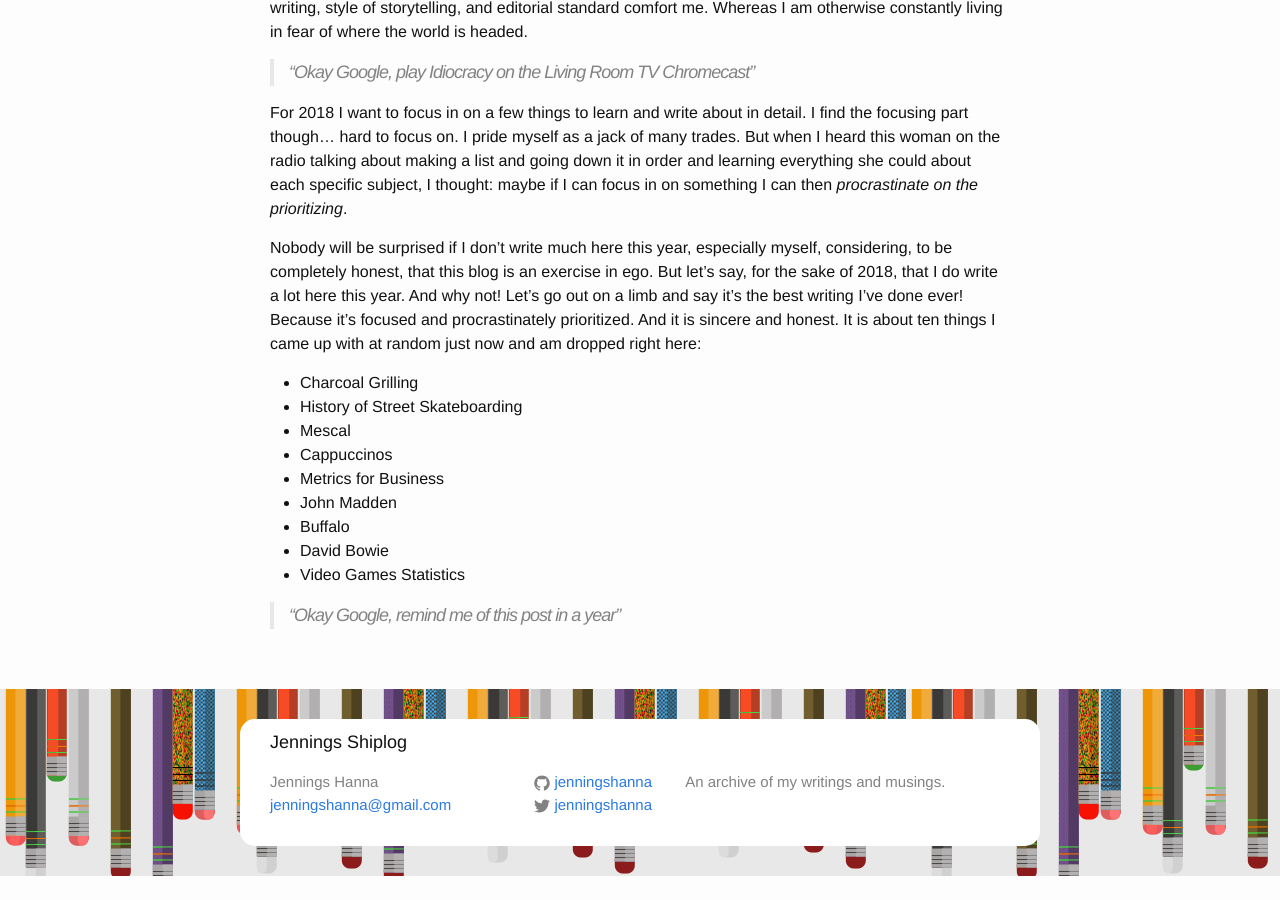
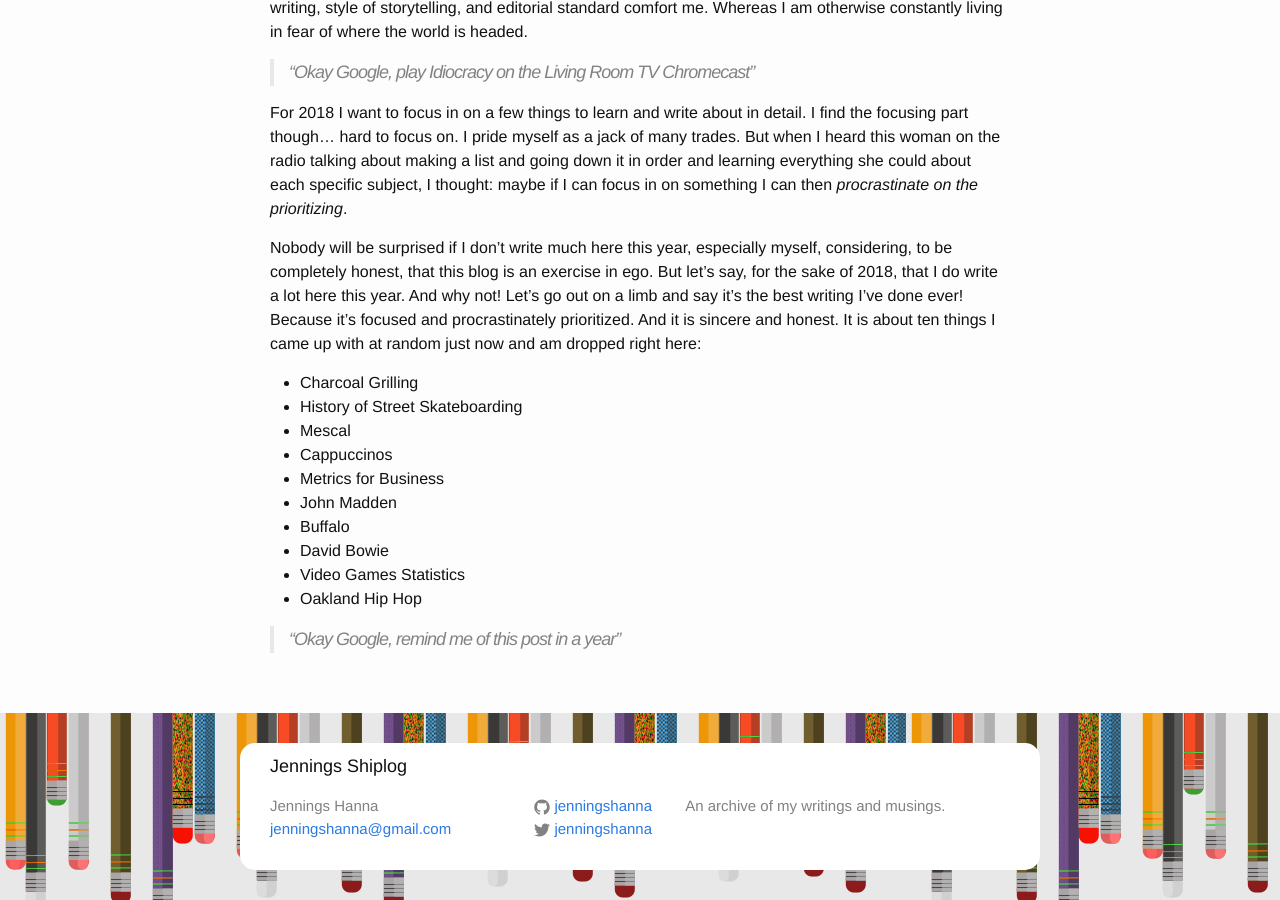
Before and after one commit to jenningshanna/shiplog, a Jekyll site: the page built from _posts/2018-03-11-writing.markdown, in a window 1280 px wide and 900 px high, scrolled down 822 px. Built offline with Jekyll 4.4.1, drawn with Linux system fonts in a browser that asks for light colours; before the commit the page ends 1698 px from its top, so only the background shows below that.

Commit message:
another edit

```diff
--- a/_posts/2018-03-11-writing.markdown
+++ b/_posts/2018-03-11-writing.markdown
@@ -37,5 +37,6 @@
 * Buffalo
 * David Bowie
 * Video Games Statistics
+* Oakland Hip Hop
 
 > "Okay Google, remind me of this post in a year"
```
